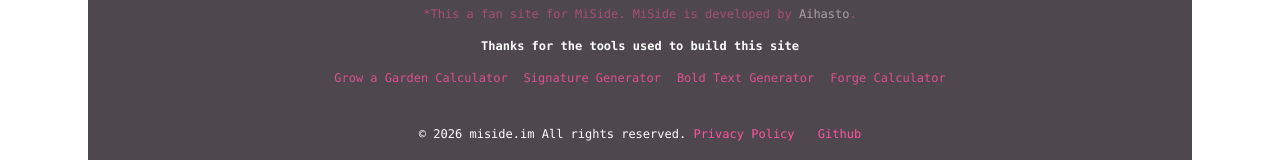
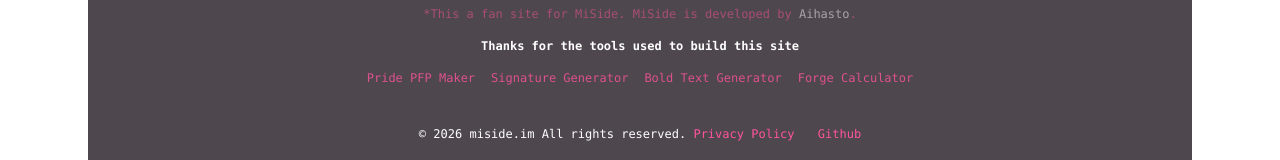
Before and after one commit to miside-game/miside, an Eleventy site: page src/index.njk in a window 1280 px wide. Shown: the part 9737-9897 px from the top of the page. Built offline with nearby package versions, Linux system fonts and the light colour scheme; Eleventy itself is replaced by a stand-in of ours; files that its build step writes are made by us from their sources; a web font is replaced by a local one; what eleventy-plugin-i18n would draw is missing.

Commit message:
Replace dead grow-a-garden link with Pride PFP Maker in footer

```diff
--- a/src/_includes/base.njk
+++ b/src/_includes/base.njk
@@ -266,11 +266,11 @@
     <div class="mt-4 text-xs flex flex-wrap justify-center gap-4">
       <p class="w-full font-bold text-white">Thanks for the tools used to build this site</p>
       <a
-      href="https://growagardencalculator.online/"
+      href="https://pridepfp.com/"
       class="text-light opacity-80 text-xs"
-      title="Grow a Garden Calculator"
+      title="Pride PFP Maker"
       target="_blank"
-      >Grow a Garden Calculator</a>
+      >Pride PFP Maker</a>
 
       <a
       href="https://signaturegenerator.pro/"
```
